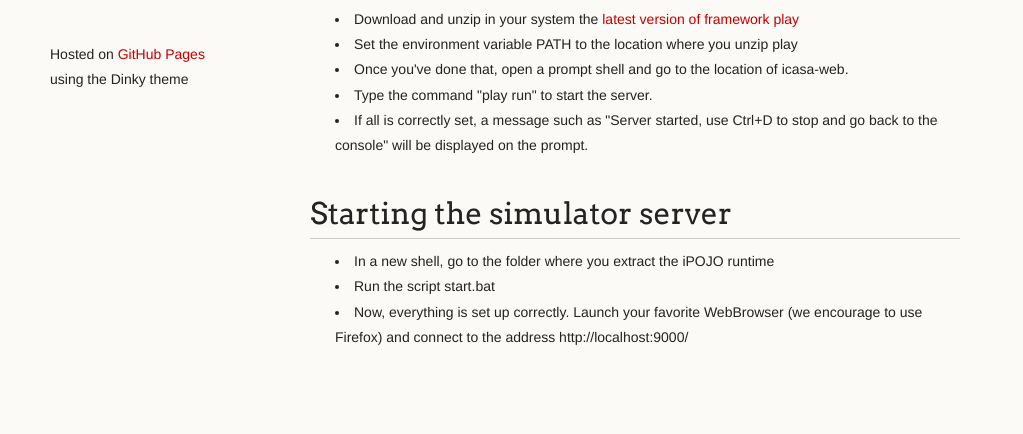
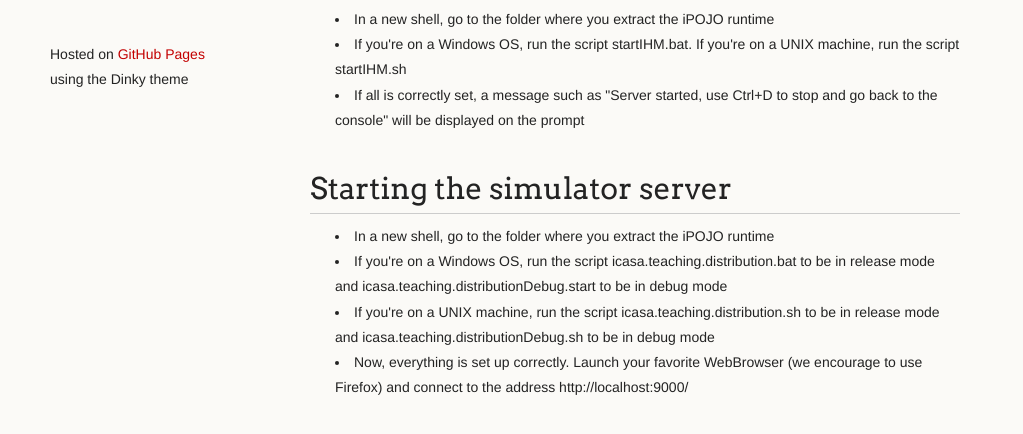
Before and after one commit to AdeleResearchGroup/iCasa-IDE, a plain HTML site: page index.html in a window 1280 px wide. Shown: the part 676-1110 px from the top of the page, without its empty margins (0-1023 px from the left). Drawn offline with Linux system fonts and the light colour scheme.

Commit message:
Update index.html
Update sections : starting the simulator IHM and starting the simulator server

```diff
--- a/index.html
+++ b/index.html
@@ -65,17 +65,16 @@
 	<h1>Starting the simulator IHM</h1>
 
           <ul>
-			<li>Download and unzip in your system the <a href="http://www.playframework.com/download">latest version of framework play</a></a></li>
-			<li>Set the environment variable PATH to the location where you unzip play</li>
-			<li>Once you've done that, open a prompt shell and go to the location of icasa-web.</li>
-			<li>Type the command "play run" to start the server.
-			<li>If all is correctly set, a message such as "Server started, use Ctrl+D to stop and go back to the console" will be displayed on the prompt.
+			<li>In a new shell, go to the folder where you extract the iPOJO runtime</li>
+			<li>If you're on a Windows OS, run the script startIHM.bat. If you're on a UNIX machine, run the script startIHM.sh</li>
+			<li>If all is correctly set, a message such as "Server started, use Ctrl+D to stop and go back to the console" will be displayed on the prompt</li>
 		</ul>
 
 	<h1>Starting the simulator server</h1>
 		<ul>
 			<li>In a new shell, go to the folder where you extract the iPOJO runtime</li>
-			<li>Run the script start.bat</li>
+			<li>If you're on a Windows OS, run the script icasa.teaching.distribution.bat to be in release mode and icasa.teaching.distributionDebug.start to be in debug mode</li>
+			<li>If you're on a UNIX machine, run the script icasa.teaching.distribution.sh to be in release mode and icasa.teaching.distributionDebug.sh to be in debug mode</li>
 			<li>Now, everything is set up correctly. Launch your favorite WebBrowser (we encourage to use Firefox) and connect to the address http://localhost:9000/</li>
 		</ul>
 
```
